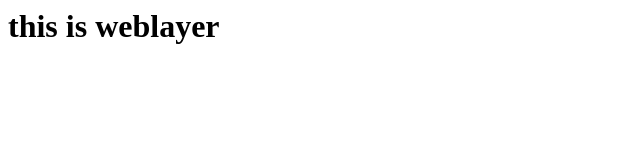
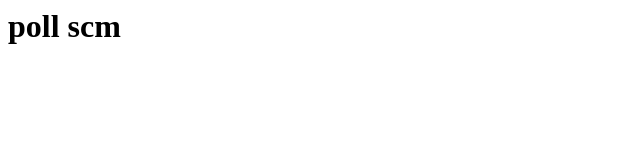
Before and after one commit to Abhilash59/weblayer, a plain HTML site: page index.html in a window 1280 px wide. Shown: the whole page, without its empty margins (0-640 px from the left). Drawn offline with Linux system fonts and the light colour scheme.

Commit message:
poll scm

```diff
--- a/index.html
+++ b/index.html
@@ -1 +1 @@
-<h1>this is weblayer</h1>
+<h1>poll scm</h1>
```
